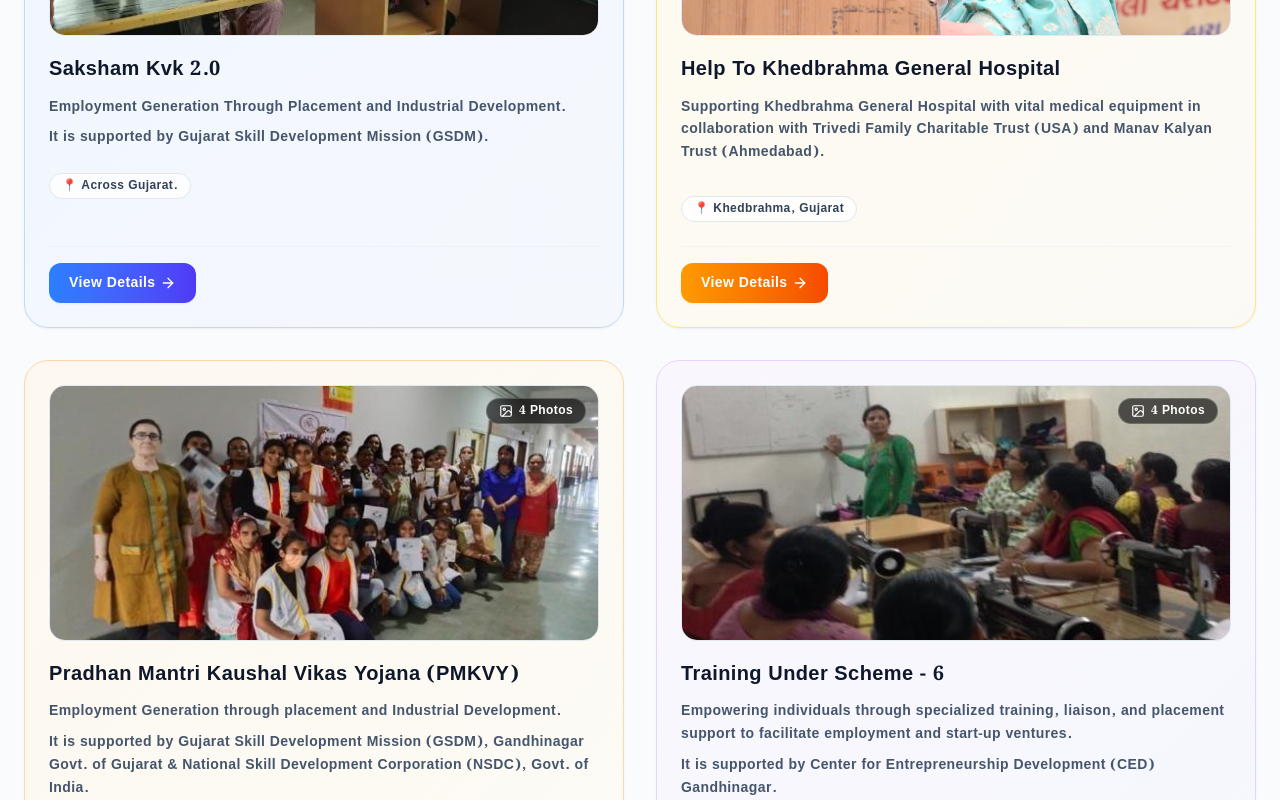
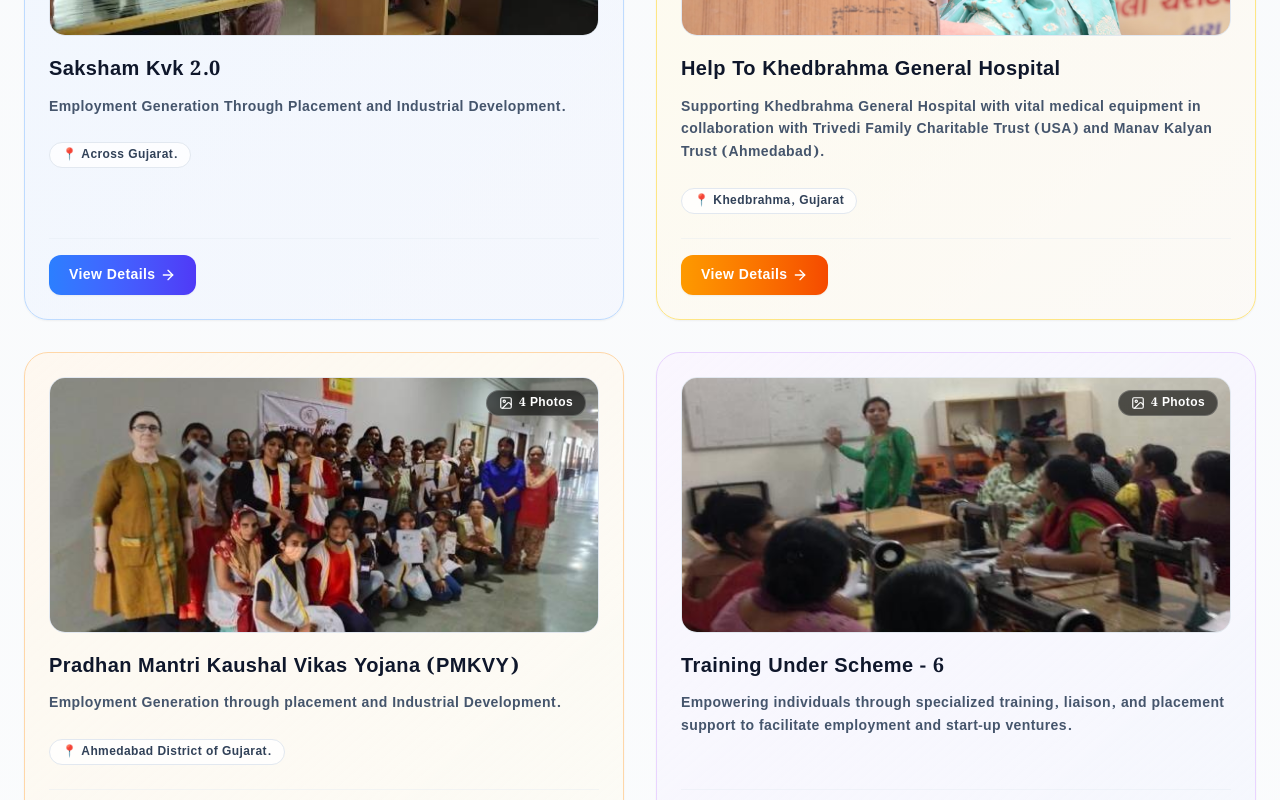
Before and after one commit to Pritesh55/ngo-website-v3, a Next.js app: page / in a window 1280 px wide. Shown: the part 1500-2300 px from the top of the page. Built offline with nearby package versions, Linux system fonts and the light colour scheme.

Commit message:
Update our_projects_cards_section.jsx

```diff
--- a/src/components/sections/our_projects_cards_section.jsx
+++ b/src/components/sections/our_projects_cards_section.jsx
@@ -67,7 +67,6 @@ export function Our_Projects_Cards_Section() {
                 {/* Project Description */}
                 <p className="text-slate-600 text-sm leading-relaxed mb-6 font-semibold flex flex-col gap-y-2">
                   <span className=""> {project.description} </span>
-                  <span className=""> {project.description2} </span>
                 </p>
 
                 {/* Quick Info Tags */}
```
